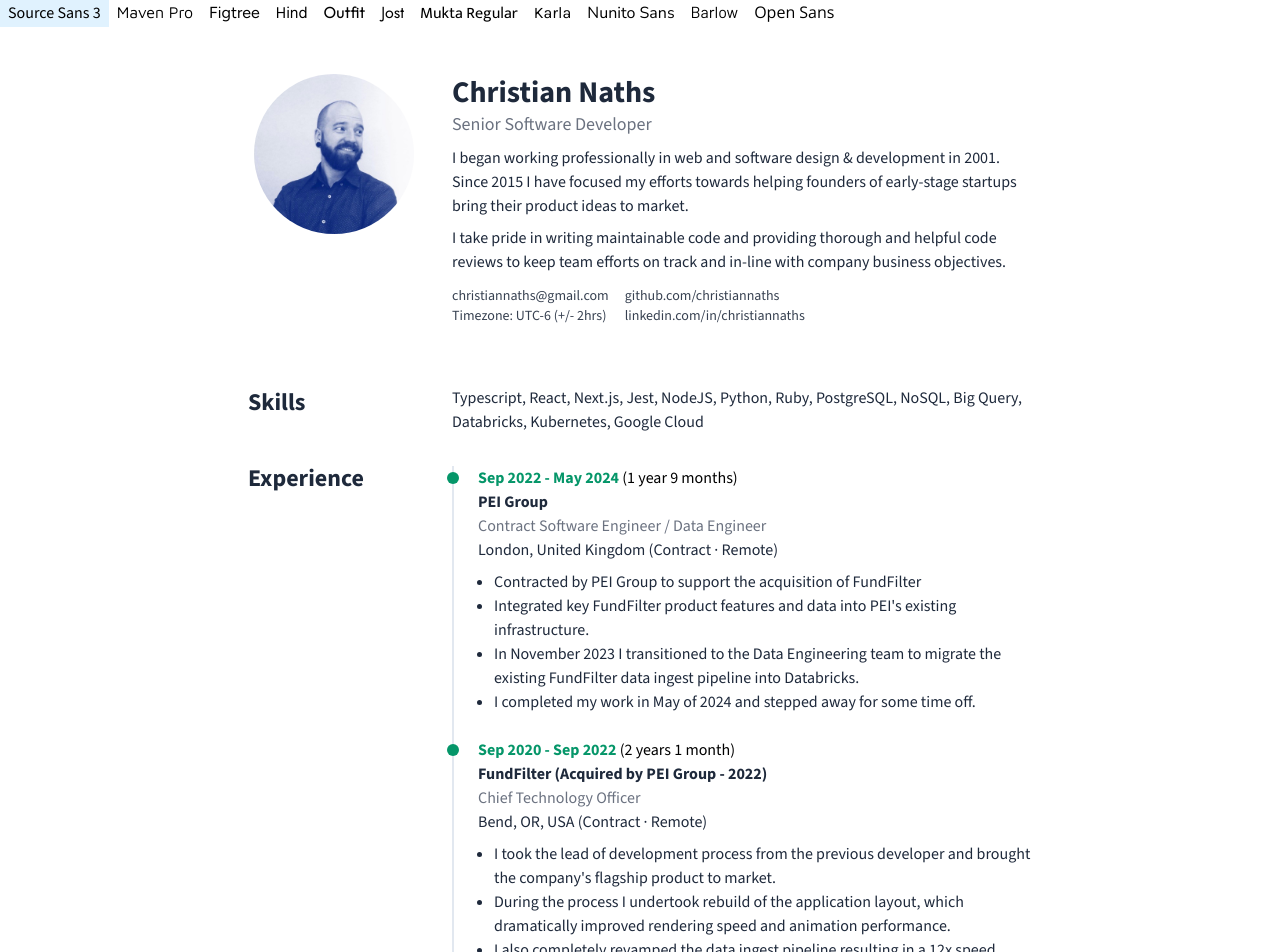
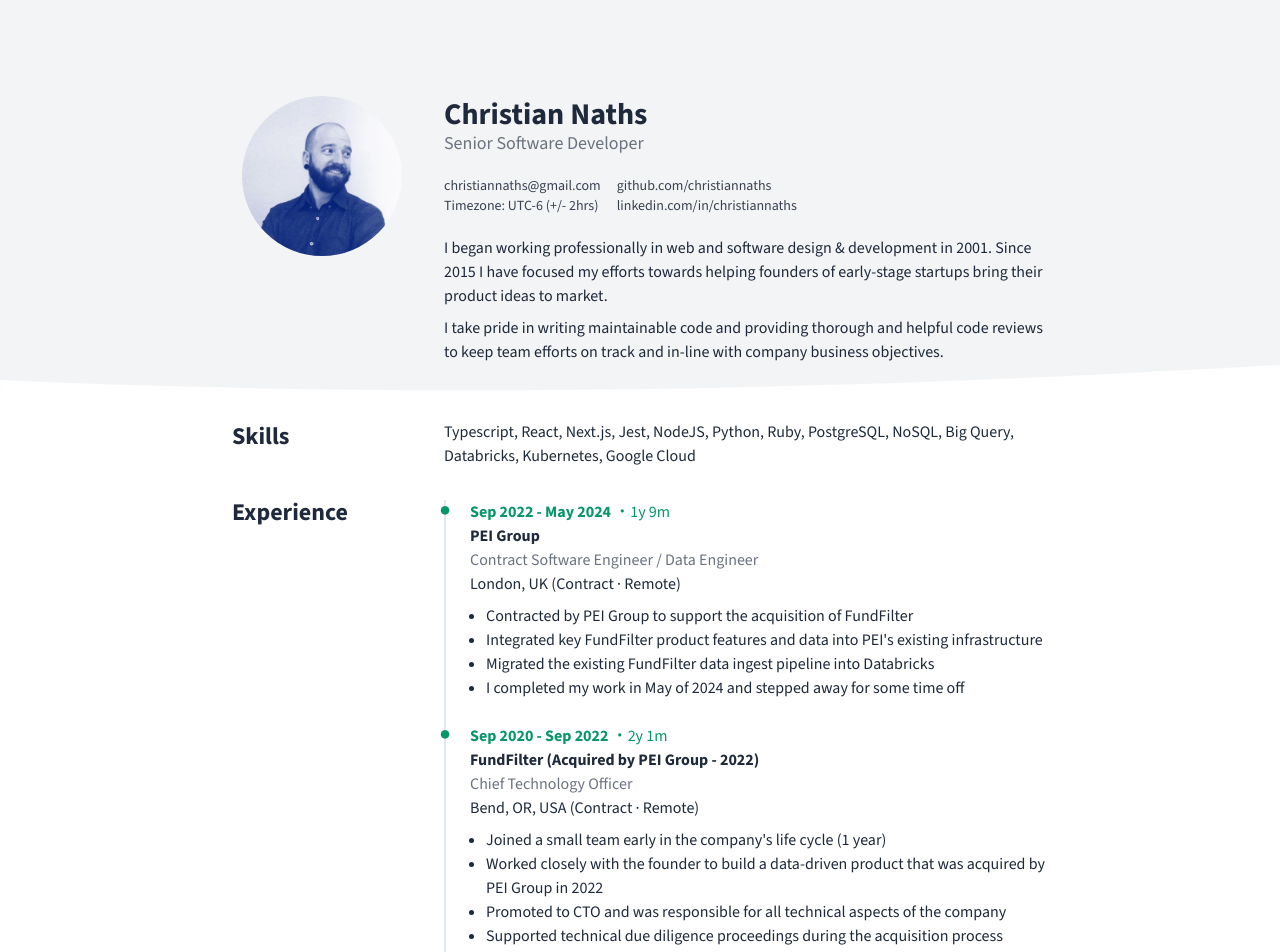
Before and after one commit to christiannaths/resume, a React (Vite) app: page / in a window 1280 px wide. Shown: the top 952 px of the page. Built offline with nearby package versions, Linux system fonts and the light colour scheme.

Commit message:
updates content and styles

```diff
--- a/src/App.tsx
+++ b/src/App.tsx
@@ -1,9 +1,9 @@
 import { Subtitle } from './components/Subtitle';
 import { Job, type Job as JobType } from './components/Job';
 import { Section } from './components/Section';
+import { Container } from './components/Container';
 import { List } from './components/List';
 import { TimelineEvent } from './components/Timeline';
-import { FontPicker } from './components/FontPicker';
 import experienceData from './data/experience.json';
 import profileImage from './assets/profile.jpg';
 
@@ -13,36 +13,23 @@
   const experience: JobType[] = experienceData.slice(0, EXPERIENCE_LIMIT);
 
   return (
-    <FontPicker className="print:hidden">
-      {font => (
-        <article
-          className={`container w-[8.5in] mx-auto px-4 py-4 text-md print:text-sm ${font} text-slate-800`}
-        >
-          <header className="pt-8 grid grid-cols-8 mb-8 gap-8">
+    <article className="pb-16 text-md print:text-sm source-sans-3 text-slate-800 text-pretty">
+      <header className="bg-gray-100">
+        <Container className="pt-24 grid grid-cols-8 gap-8 ">
           <div className="text-center col-span-2">
             <img
-                className="w-40 h-40 rounded-full inline-block scale-x-100 print:scale-y-[0.95]"
+              className="w-40 h-40 print:w-36 print:h-36 rounded-full inline-block max-w-[unset]"
               src={profileImage}
               alt="Christian Naths"
             />
           </div>
           <div className="col-span-6">
             <h1 className="text-3xl font-bold">Christian Naths</h1>
-              <Subtitle className="text-lg">Senior Software Developer</Subtitle>
+            <Subtitle className="text-lg leading-none">
+              Senior Software Developer
+            </Subtitle>
 
-              <p className="mt-2">
-                I began working professionally in web and software design & development
-                in 2001. Since 2015 I have focused my efforts towards helping founders
-                of early-stage startups bring their product ideas to market.
-              </p>
-
-              <p className="mt-2">
-                I take pride in writing maintainable code and providing thorough and
-                helpful code reviews to keep team efforts on track and in-line with
-                company business objectives.
-              </p>
-
-              <div className="text-sm mt-3 text-gray-700 grid grid-cols-[max-content,auto] gap-x-4">
+            <div className="text-sm my-5 text-gray-700 grid grid-cols-[max-content,auto] gap-x-4">
               <div>
                 <a href="mailto:christiannaths@gmail.com">christiannaths@gmail.com</a>
               </div>
@@ -60,13 +47,33 @@
                 </a>
               </div>
             </div>
+
+            <p className="mt-2">
+              I began working professionally in web and software design & development in
+              2001. Since 2015 I have focused my efforts towards helping founders of
+              early-stage startups bring their product ideas to market.
+            </p>
+
+            <p className="mt-2">
+              I take pride in writing maintainable code and providing thorough and
+              helpful code reviews to keep team efforts on track and in-line with
+              company business objectives.
+            </p>
           </div>
+        </Container>
+        <svg
+          className="w-full fill-white"
+          viewBox="0 0 1440 32"
+          version="1.1"
+          xmlns="http://www.w3.org/2000/svg"
+        >
+          <path d="M0,18 C443,38 923,32 1440,1 L1440,32 L0,32 Z" />
+        </svg>
       </header>
-
       <Section title="Skills">
         <p className="mt-1">
-              Typescript, React, Next.js, Jest, NodeJS, Python, Ruby, PostgreSQL, NoSQL,
-              Big Query, Databricks, Kubernetes, Google Cloud
+          Typescript, React, Next.js, Jest, NodeJS, Python, Ruby, PostgreSQL, NoSQL, Big
+          Query, Databricks, Kubernetes, Google Cloud
         </p>
       </Section>
       <Section title="Experience">
@@ -105,8 +112,6 @@
         </TimelineEvent>
       </Section>
     </article>
-      )}
-    </FontPicker>
   );
 }
 
--- /dev/null
+++ b/src/components/Container.tsx
@@ -0,0 +1,13 @@
+type Props = {
+  children: React.ReactNode;
+  as?: React.ElementType;
+  className?: string;
+};
+
+export function Container({ children, as: Tag = 'div', className = '' }: Props) {
+  return (
+    <Tag className={`container w-[8.5in] mx-auto print:px-24 ${className}`}>
+      {children}
+    </Tag>
+  );
+}
--- a/src/components/Section.tsx
+++ b/src/components/Section.tsx
@@ -1,3 +1,5 @@
+import { Container } from './Container';
+
 type Props = {
   title: React.ReactNode;
   children: React.ReactNode;
@@ -5,9 +7,9 @@
 
 export function Section({ title, children }: Props) {
   return (
-    <section className={`grid grid-cols-8 gap-8 pt-6 relative`}>
+    <Container as="section" className={`grid grid-cols-8 gap-8 pt-6 relative`}>
       <h2 className={`text-2xl font-bold pt-1 col-span-2`}>{title}</h2>
       <div className="col-span-6">{children}</div>
-    </section>
+    </Container>
   );
 }
--- a/src/components/Timeline.tsx
+++ b/src/components/Timeline.tsx
@@ -20,7 +20,7 @@
 
   const years = Number.parseInt(durationYears, 10);
 
-  const yearsPart = years && durationYears;
+  const yearsPart = years && `${years}y`;
 
   const durationMonths = formatDistanceStrict(new Date(startDate), new Date(endDate), {
     unit: 'month',
@@ -30,7 +30,7 @@
 
   const months = Number.parseInt(durationMonths, 10) % 12;
 
-  const monthsPart = months > 1 ? `${months} months` : months === 1 ? '1 month' : null;
+  const monthsPart = months && `${months}m`;
 
   return [yearsPart, monthsPart].filter(Boolean).join(' ');
 }
@@ -51,21 +51,17 @@
 function Bullet() {
   return (
     <div
-      className={`
-        relative
-        before:absolute
-        before:block
-        before:content-[""]
-        before:-translate-x-1/2
-        before:h-3
-        before:w-3
-        before:rounded-full
-        before:bg-emerald-600
-        before:top-[5.5px]
-        before:-left-6
-        before:-ml-[1px]
-        `}
-    />
+      className={[
+        'absolute',
+        '-translate-x-1/2',
+        '-translate-y-1',
+        'text-emerald-600',
+        '-left-[1px]',
+        'text-xl',
+      ].join(' ')}
+    >
+      ●
+    </div>
   );
 }
 
@@ -80,13 +76,17 @@
   const duration = formatDuration(event.startDate, event.endDate);
 
   return (
-    <div className={`break-inside-avoid border-l-2 border-slate-200 pl-6 ${className}`}>
+    <div
+      className={`break-inside-avoid border-l-2 border-slate-200 pl-6 relative ${className}`}
+    >
       <Bullet />
       <span className={`text-emerald-600 font-bold`}>
         <span>
           {startDateFormatted} - {endDateFormatted}
         </span>
-        {showDuration && <span className="font-normal text-black"> ({duration})</span>}
+        {showDuration && (
+          <span className="font-normal  text-emerald-600"> ・{duration}</span>
+        )}
       </span>
 
       <h3 className="text-md font-bold ">{event.title}</h3>
--- a/src/data/experience.json
+++ b/src/data/experience.json
@@ -5,13 +5,13 @@
     "employmentType": "Contract",
     "startDate": "2022-09-15",
     "endDate": "2024-05-15",
-    "location": "London, United Kingdom",
+    "location": "London, UK",
     "commuteType": "Remote",
     "highlights": [
       "Contracted by PEI Group to support the acquisition of FundFilter",
-      "Integrated key FundFilter product features and data into PEI's existing infrastructure.",
-      "In November 2023 I transitioned to the Data Engineering team to migrate the existing FundFilter data ingest pipeline into Databricks.",
-      "I completed my work in May of 2024 and stepped away for some time off."
+      "Integrated key FundFilter product features and data into PEI's existing infrastructure",
+      "Migrated the existing FundFilter data ingest pipeline into Databricks",
+      "I completed my work in May of 2024 and stepped away for some time off"
     ]
   },
   {
@@ -23,10 +23,10 @@
     "location": "Bend, OR, USA",
     "commuteType": "Remote",
     "highlights": [
-      "I took the lead of development process from the previous developer and brought the company's flagship product to market.",
-      "During the process I undertook rebuild of the application layout, which dramatically improved rendering speed and animation performance.",
-      "I also completely revamped the data ingest pipeline resulting in a 12x speed improvement.",
-      "For the sale of FundFilter to PEI Group in 2022, I supported the due diligence proceedings by providing technical expertise and recommendations to both companies."
+      "Joined a small team early in the company's life cycle (1 year)",
+      "Worked closely with the founder to build a data-driven product that was acquired by PEI Group in 2022",
+      "Promoted to CTO and was responsible for all technical aspects of the company",
+      "Supported technical due diligence proceedings during the acquisition process"
     ]
   },
   {
@@ -38,20 +38,23 @@
     "location": "San Francisco, CA, USA",
     "commuteType": "Remote",
     "highlights": [
-      "In a pivotal part of a small dev team, we built a stable, long lasting product that continues to produce revenue today with little maintenance.",
-      "With clients including Eminem, Celine Dion, Alyssa Milano, and Yes Theory, built a system that could scale to millions of page views."
+      "Built a stable, long lasting product that continues to produce revenue today with little maintenance",
+      "Implemented a Kubernetes backend that scaled to millions of page views (clients including Eminem, Celine Dion, Alyssa Milano, and Yes Theory)"
     ]
   },
   {
     "company": "MicroHero Surveys",
     "title": "Chief Technology Officer",
     "employmentType": "Permanent Full-time",
-    "startDate": "2016-09-15",
+    "startDate": "2015-04-27",
     "endDate": "2018-11-15",
     "location": "Edmonton, Canada",
     "commuteType": "Hybrid Remote",
     "highlights": [
-      "I joined the three founding members of MicroHero as a minority partner a few months into product development. We built an iOS app and a companion web application which allowed users to generate micro-donations to a charity of their choosing by completing surveys. In 2016 I, along with a new partner, purchased the company from the 3 founders. Unfortunately, after a series of pivots we ultimately failed to find a market fit for the product and folded the company in late 2018."
+      "Onboarded as a minority partner a few months into product development",
+      "Built companion web application to the company's flagship mobile app",
+      "Took over the company in late 2016 and led the company through a series of pivots",
+      "Ultimately failed to find a market fit for the product and folded the company in late 2018"
     ]
   },
   {
@@ -63,7 +66,9 @@
     "location": "Edmonton, Canada",
     "commuteType": "Hybrid Remote",
     "highlights": [
-      "I joined Yardly a few short weeks after it's inception to build and lead a brand new software development team. Together we designed and built Yardly's Uber-like software platform: a suite of iOS, Android, and web applications. Working closely with the company founders, I guided and shaped the brand, business model, culture, and direction of the company."
+      "Joined Yardly a few weeks after its inception to build and lead a new software development team.",
+      "Designed and built Yardly's Uber-like software platform: a suite of iOS, Android, and web applications.",
+      "Worked closely with the company founders to guide and shape the brand, business model, culture, and direction of the company."
     ]
   },
   {
--- a/tailwind.config.js
+++ b/tailwind.config.js
@@ -2,11 +2,11 @@
 module.exports = {
   content: ['./index.html', './src/**/*.{html,ts,tsx,js,jsx}'],
   theme: {
-    extend: {
-      borderRadius: {
-        full: '50%',
-      },
-    },
+    // extend: {
+    //   borderRadius: {
+    //     full: '50%',
+    //   },
+    // },
   },
   fontSize: {
     sm: '0.75rem',
```
Also changed, not shown: src/components/FontPicker.tsx (+54 -55 lines), src/assets/arc-mask.svg (added), src/assets/arc.svg (added). Lines whose indentation alone changed are shown as unchanged.
